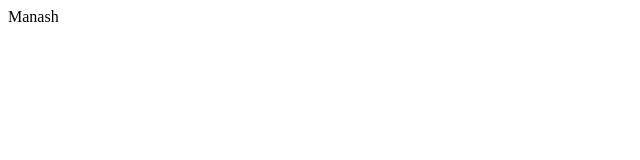
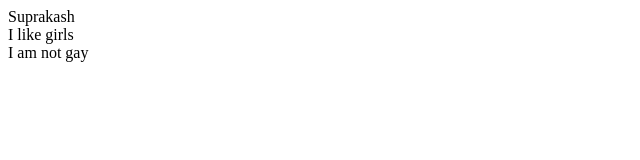
Before and after one commit to Suprakash-Dhar-PW/Git_Mash, a plain HTML site: page index.html in a window 1280 px wide. Shown: the whole page, without its empty margins (0-640 px from the left). Drawn offline with Linux system fonts and the light colour scheme.

Commit message:
Changed index file

```diff
--- a/index.html
+++ b/index.html
@@ -6,6 +6,8 @@
     <title>Document</title>
 </head>
 <body>
-    <div>Manash</div>
+    <div>Suprakash</div>
+    <div>I like girls</div>
+    <div>I am not gay</div>
 </body>
 </html>
```
